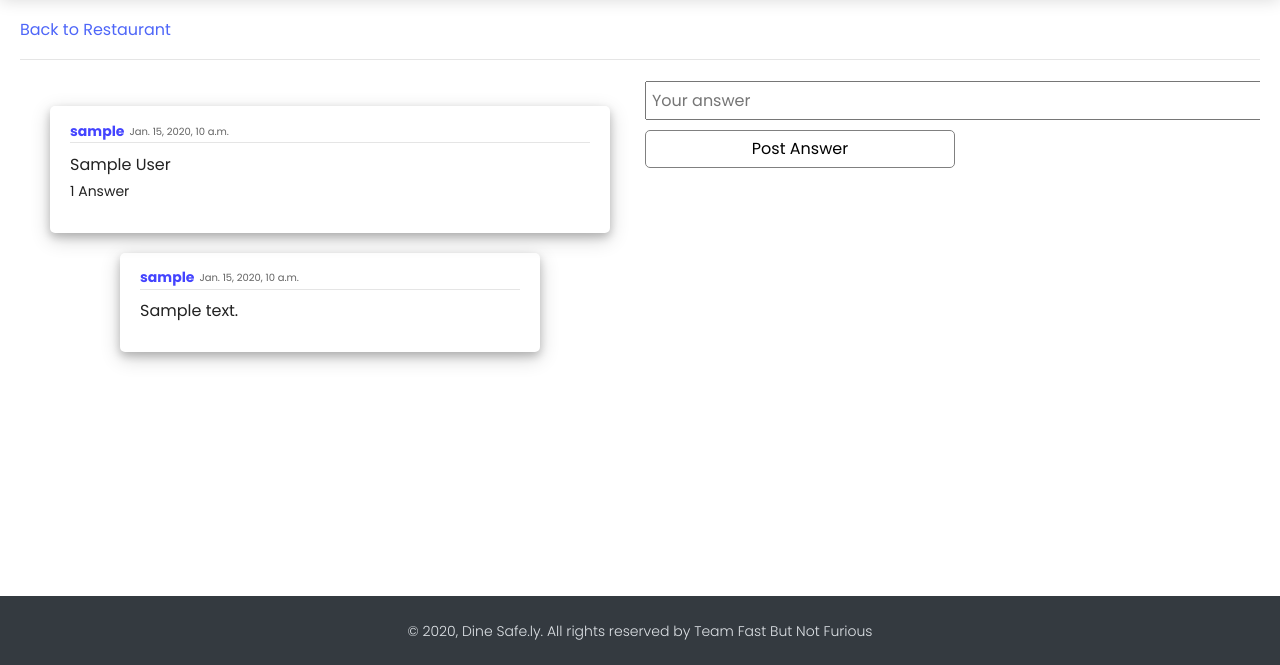
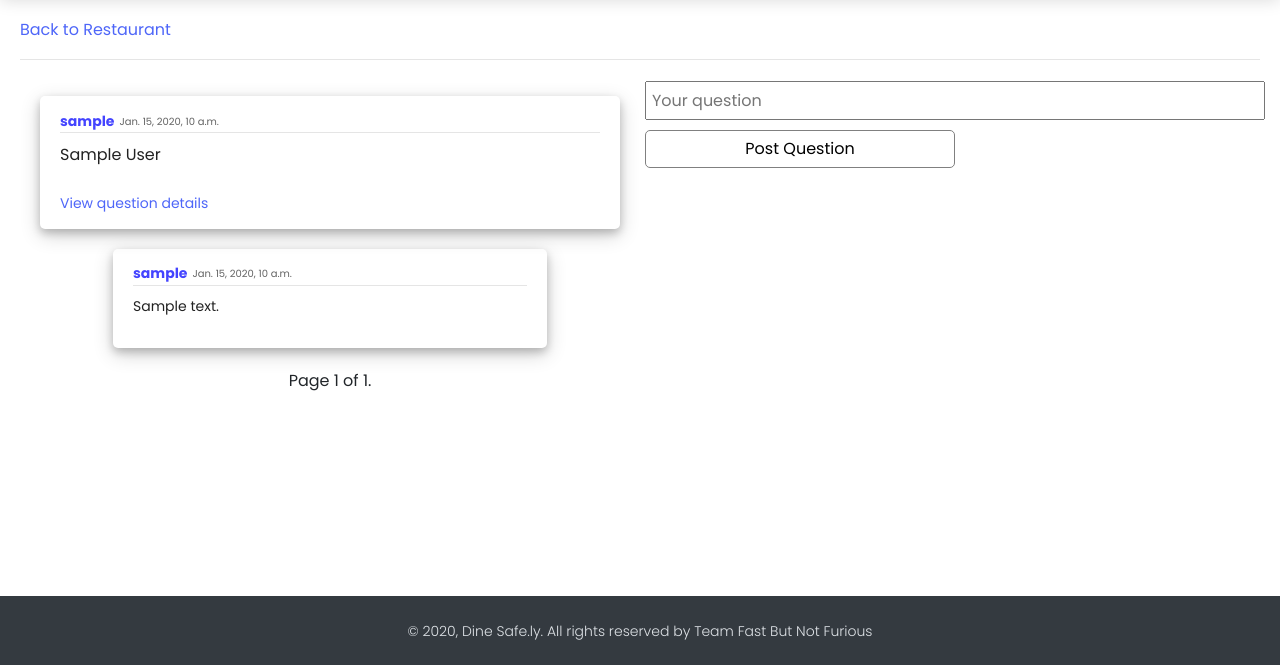
Before and after one commit to xiaodan-tang/sprint2021-team-1-repo, a Django app: page /restaurant/profile/1/ask_community/1 in a window 1280 px wide. Shown: the part 90-755 px from the top of the page. Run offline with Django 3.2, Linux system fonts and the light colour scheme; tables that the repository leaves empty hold one stand-in row (values such as "Sample post"); some libraries are stand-ins or nearby versions; some web fonts are replaced.

Commit message:
Added pagination for restaurant Q&As

```diff
--- a/restaurant/templates/test_answer_community.html
+++ b/restaurant/templates/answer_community.html
@@ -120,7 +120,7 @@
     <!--Back to Restaurant Button -->
     <a href="/restaurant/profile/{{ restaurant.id }}">Back to Restaurant</a>
     <hr></hr>
-    <!-- This is a test page for answer community -->
+    <!-- for answer community -->
     <div class="row-box">
         <div class="column-box">
             <div class="text-block-question">
@@ -128,10 +128,10 @@
                 <p class="timestamp" style="float: left;">{{ question.time }}</p>
                 <hr></hr>
                 <p class="question">{{ question.question }}</p>
-                {% if answer_list.count == 1 %}
+                {% if total_answers_count == 1 %}
                     <p class="answer">1 Answer</p>
                 {% else %}
-                    <p class="answer">{{ answer_list.count }} Answers</p>
+                    <p class="answer">{{ total_answers_count }} Answers</p>
                 {% endif %}
             </div>
 
@@ -145,15 +145,32 @@
                 </div>
             </center>
             {% endfor %}
-            {% if answer_list.count == 0 %}
-                <p>No answers yet. You can be the first!</p>
+            {% if total_answers_count == 0 %}
+                <p class="text-center">No answers yet. You can be the first!</p>
             {% endif %}
+            <div class="pagination d-flex justify-content-center">
+                <span class="step-links">
+                    {% if page_obj.has_previous %}
+                        <a href="/restaurant/profile/{{ restaurant.id }}/question/{{ question.id }}/1">&laquo; first</a>
+                        <a href="/restaurant/profile/{{ restaurant.id }}/question/{{ question.id }}/{{ page_obj.previous_page_number }}">previous</a>
+                    {% endif %}
+
+                    <span class="current">
+                        Page {{ page_obj.number }} of {{ page_obj.paginator.num_pages }}.
+                    </span>
+
+                    {% if page_obj.has_next %}
+                        <a href="/restaurant/profile/{{ restaurant.id }}/question/{{ question.id }}/{{ page_obj.next_page_number }}">next</a>
+                        <a href="/restaurant/profile/{{ restaurant.id }}/question/{{ question.id }}/{{ page_obj.paginator.num_pages }}">last &raquo;</a>
+                    {% endif %}
+                </span>
+            </div>
         </div>
         <div class="button-box">
             <form method="POST">
                 {% csrf_token %}
                 <div>
-                    <input class="input-question" type="text" name="answer" placeholder="Your answer" id="answer"></div>
+                    <input class="input-question" type="text" name="answer" placeholder="Your answer" id="answer">
                     <input id="submit-button" type="submit" value="Post Answer">
                 </div>
             </form>
--- a/restaurant/templates/test_ask_community.html
+++ b/restaurant/templates/ask_community.html
@@ -112,7 +112,7 @@
         }
     }
 </style>
-<!-- This is a test page for ask community -->
+<!-- for ask community -->
 <div class="main-container">
     <a href="/restaurant/profile/{{ restaurant.id }}">Back to Restaurant</a>
     <hr></hr>
@@ -123,13 +123,14 @@
             <p class="timestamp" style="float: left;">{{ q.time }}</p>
             <hr></hr>
             <p class="question">{{ q.question }}</p>
-        <a href="/restaurant/profile/{{ restaurant.id }}/ask_community/{{ q.id }}">View question details</a>
         <br></br>
         {% if q.answers|length < q.total_answers_count %}
-            <a href="/restaurant/profile/{{ restaurant.id }}/ask_community/{{ q.id }}">View more answers</a>
+            <a href="/restaurant/profile/{{ restaurant.id }}/question/{{ q.id }}/1">View more answers</a>
         {% elif q.answers|length == 0 %}
             <p>No answers yet. You can be the first!</p>
-            <a href="/restaurant/profile/{{ restaurant.id }}/ask_community/{{ q.id }}">Answer</a>
+            <a href="/restaurant/profile/{{ restaurant.id }}/question/{{ q.id }}/1">Answer</a>
+        {% else %}
+            <a href="/restaurant/profile/{{ restaurant.id }}/question/{{ q.id }}/1">View question details</a>
         {% endif %}
     </div>
         <center>
@@ -143,12 +144,32 @@
             {% endfor %}
         </center>
     {% endfor %}
+    {% if total_questions_count == 0 %}
+        <p class="text-center">DineLine users haven't asked any questions yet about <strong>{{ restaurant.restaurant_name }}</strong>.</p>
+    {% endif %}
+    <div class="pagination d-flex justify-content-center">
+        <span class="step-links">
+            {% if page_obj.has_previous %}
+                <a href="/restaurant/profile/{{ restaurant.id }}/ask_community/1">&laquo; first</a>
+                <a href="/restaurant/profile/{{ restaurant.id }}/ask_community/{{ page_obj.previous_page_number }}">previous</a>
+            {% endif %}
+
+            <span class="current">
+                Page {{ page_obj.number }} of {{ page_obj.paginator.num_pages }}.
+            </span>
+
+            {% if page_obj.has_next %}
+                <a href="/restaurant/profile/{{ restaurant.id }}/ask_community/{{ page_obj.next_page_number }}">next</a>
+                <a href="/restaurant/profile/{{ restaurant.id }}/ask_community/{{ page_obj.paginator.num_pages }}">last &raquo;</a>
+            {% endif %}
+        </span>
+    </div>
     </div>
     <div class="post-question">
         <form method="POST">
             {% csrf_token %}
                 <div>
-                    <input class="input-question" type="text" name="question" placeholder="Your question" id="question"></div>
+                    <input class="input-question" type="text" name="question" placeholder="Your question" id="question">
                     <input id="submit-button" type="submit" value="Post Question">
                 </div>
         </form>
--- a/restaurant/urls.py
+++ b/restaurant/urls.py
@@ -83,12 +83,12 @@ urlpatterns = [
     ),
     # Ask the community
     path(
-        "profile/<restaurant_id>/ask_community/",
+        "profile/<restaurant_id>/ask_community/<page>",
         views.get_ask_community_page,
         name="ask_community",
     ),
     path(
-        "profile/<restaurant_id>/ask_community/<question_id>",
+        "profile/<restaurant_id>/question/<question_id>/<page>",
         views.answer_community_question,
         name="answer_community",
     ),
--- a/restaurant/views.py
+++ b/restaurant/views.py
@@ -5,6 +5,7 @@ from django.http import JsonResponse, HttpResponseRedirect, HttpResponseBadReque
 from django.urls import reverse
 from django.views.decorators.csrf import csrf_exempt
 from django.core.serializers.json import DjangoJSONEncoder
+from django.core.paginator import Paginator
 from datetime import datetime
 import random
 
@@ -603,7 +604,7 @@ def delete_comment_report(request, comment_id):
 
 
 # Ask the community
-def get_ask_community_page(request, restaurant_id):
+def get_ask_community_page(request, restaurant_id, page):
     user = request.user
     restaurant = Restaurant.objects.get(pk=restaurant_id)
 
@@ -613,19 +614,20 @@ def get_ask_community_page(request, restaurant_id):
             if form.is_valid():
                 form.save()
                 messages.success(request, "Successfully posted your question!")
-                url = reverse("restaurant:ask_community", args=[restaurant_id])
+                url = reverse("restaurant:ask_community", args=[restaurant_id, page])
                 return HttpResponseRedirect(url)
             else:
                 messages.error(request, "Failed to post your question!")
-                url = reverse("restaurant:ask_community", args=[restaurant_id])
+                url = reverse("restaurant:ask_community", args=[restaurant_id, page])
                 return HttpResponseRedirect(url)
         else:
             messages.info(request, "Please login first!")
             url = reverse("user:login")
             return HttpResponseRedirect(url)
     else:
-        # Get full question list and limit 2 answers per question
-        question_list = list(
+        # Get question list for current page, 10 questions per page
+        # Limit 2 answers per question
+        full_question_list = list(
             RestaurantQuestion.objects.filter(restaurant=restaurant)
             .order_by("-time")
             .values(
@@ -636,6 +638,8 @@ def get_ask_community_page(request, restaurant_id):
                 "time",
             )
         )
+        curr_page = Paginator(full_question_list, 10).page(page)
+        question_list = curr_page.object_list
         for idx in range(len(question_list)):
             answers = list(
                 RestaurantAnswer.objects.filter(question_id=question_list[idx]["id"])
@@ -655,13 +659,15 @@ def get_ask_community_page(request, restaurant_id):
         context = {
             "restaurant": restaurant,
             "question_list": question_list,
+            "total_questions_count": len(full_question_list),
+            "page_obj": curr_page,
         }
         return render(
-            request=request, template_name="test_ask_community.html", context=context
+            request=request, template_name="ask_community.html", context=context
         )
 
 
-def answer_community_question(request, restaurant_id, question_id):
+def answer_community_question(request, restaurant_id, question_id, page):
     user = request.user
     restaurant = Restaurant.objects.get(pk=restaurant_id)
     question = RestaurantQuestion.objects.get(pk=question_id)
@@ -673,13 +679,15 @@ def answer_community_question(request, restaurant_id, question_id):
                 form.save()
                 messages.success(request, "Successfully posted your answer!")
                 url = reverse(
-                    "restaurant:answer_community", args=[restaurant_id, question_id]
+                    "restaurant:answer_community",
+                    args=[restaurant_id, question_id, page],
                 )
                 return HttpResponseRedirect(url)
             else:
                 messages.error(request, "Failed to post your answer!")
                 url = reverse(
-                    "restaurant:answer_community", args=[restaurant_id, question_id]
+                    "restaurant:answer_community",
+                    args=[restaurant_id, question_id, page],
                 )
                 return HttpResponseRedirect(url)
         else:
@@ -687,13 +695,17 @@ def answer_community_question(request, restaurant_id, question_id):
             url = reverse("user:login")
             return HttpResponseRedirect(url)
     else:
-        # Get full answer list
-        answer_list = RestaurantAnswer.objects.filter(question=question)
+        # Get answer list for current page, 10 answers per page
+        full_answer_list = RestaurantAnswer.objects.filter(question=question)
+        curr_page = Paginator(full_answer_list, 10).page(page)
+        answer_list = curr_page.object_list
         context = {
             "restaurant": restaurant,
             "question": question,
             "answer_list": answer_list,
+            "total_answers_count": full_answer_list.count(),
+            "page_obj": curr_page,
         }
         return render(
-            request=request, template_name="test_answer_community.html", context=context
+            request=request, template_name="answer_community.html", context=context
         )
```
Also changed, not shown: restaurant/templates/restaurant_detail.html (+10 -5 lines), restaurant/tests.py (+15 -11 lines).
